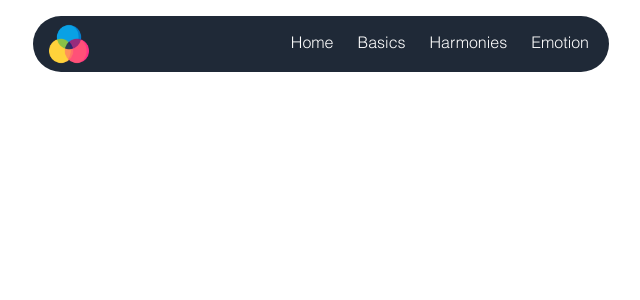
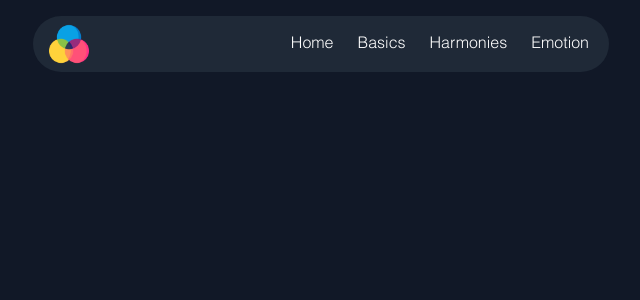
Before and after one commit to Themothy244/color-theory-blog, a React (Vite) app: page / in a window 1280 px wide. Shown: the top 300 px of the page, without its empty margins (319-959 px from the left). Built offline with nearby package versions, Linux system fonts and the light colour scheme.

Commit message:
style(layout): add global light/dark background and text colors

```diff
--- a/src/App.jsx
+++ b/src/App.jsx
@@ -4,9 +4,9 @@
 function App() {
 
   return (
-    <>
+    <div className='min-h-screen bg-white text-black dark:bg-gray-900 dark:text-white'>
       <Navbar />
-    </>
+    </div>
   )
 }
 
```
